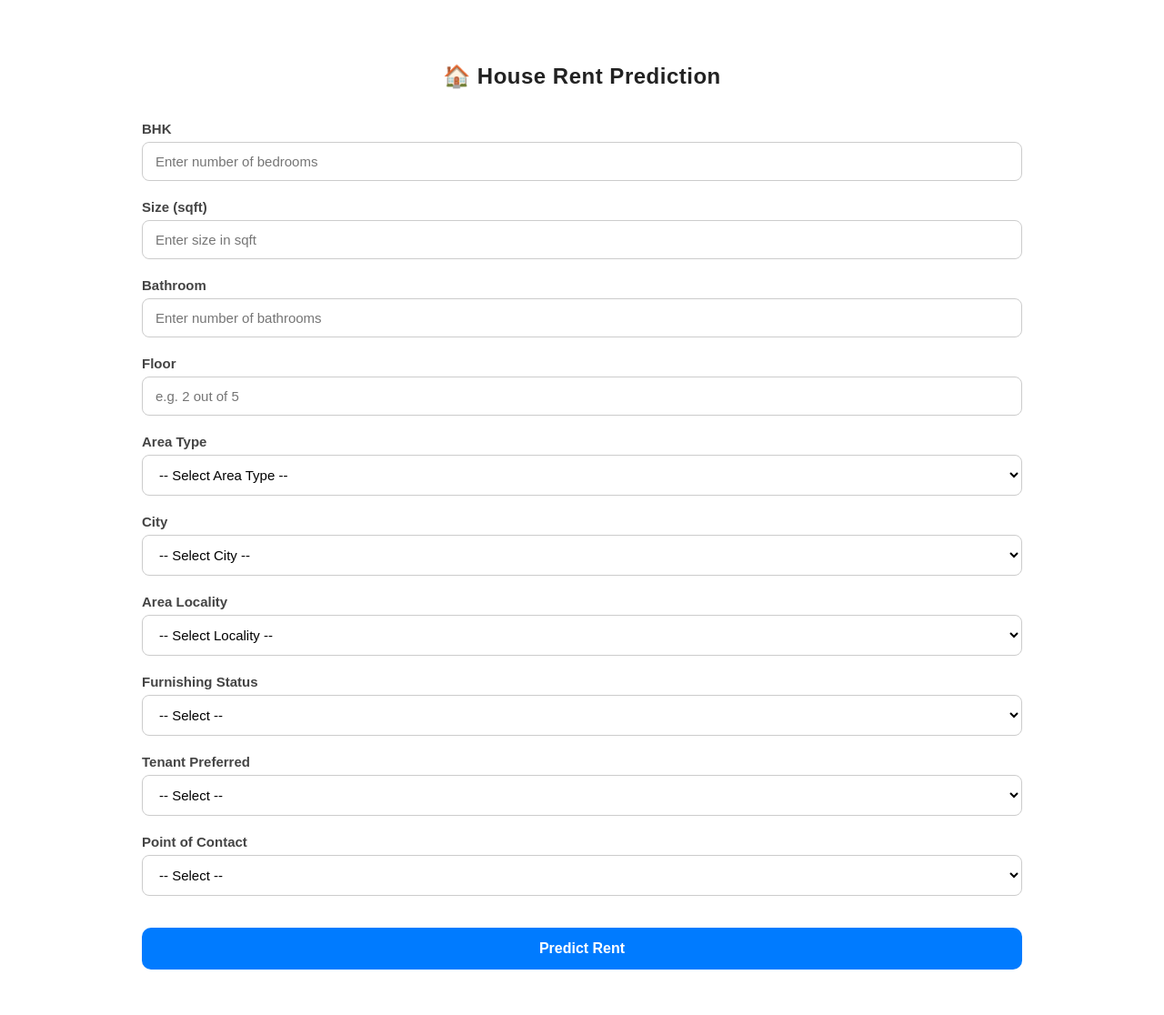
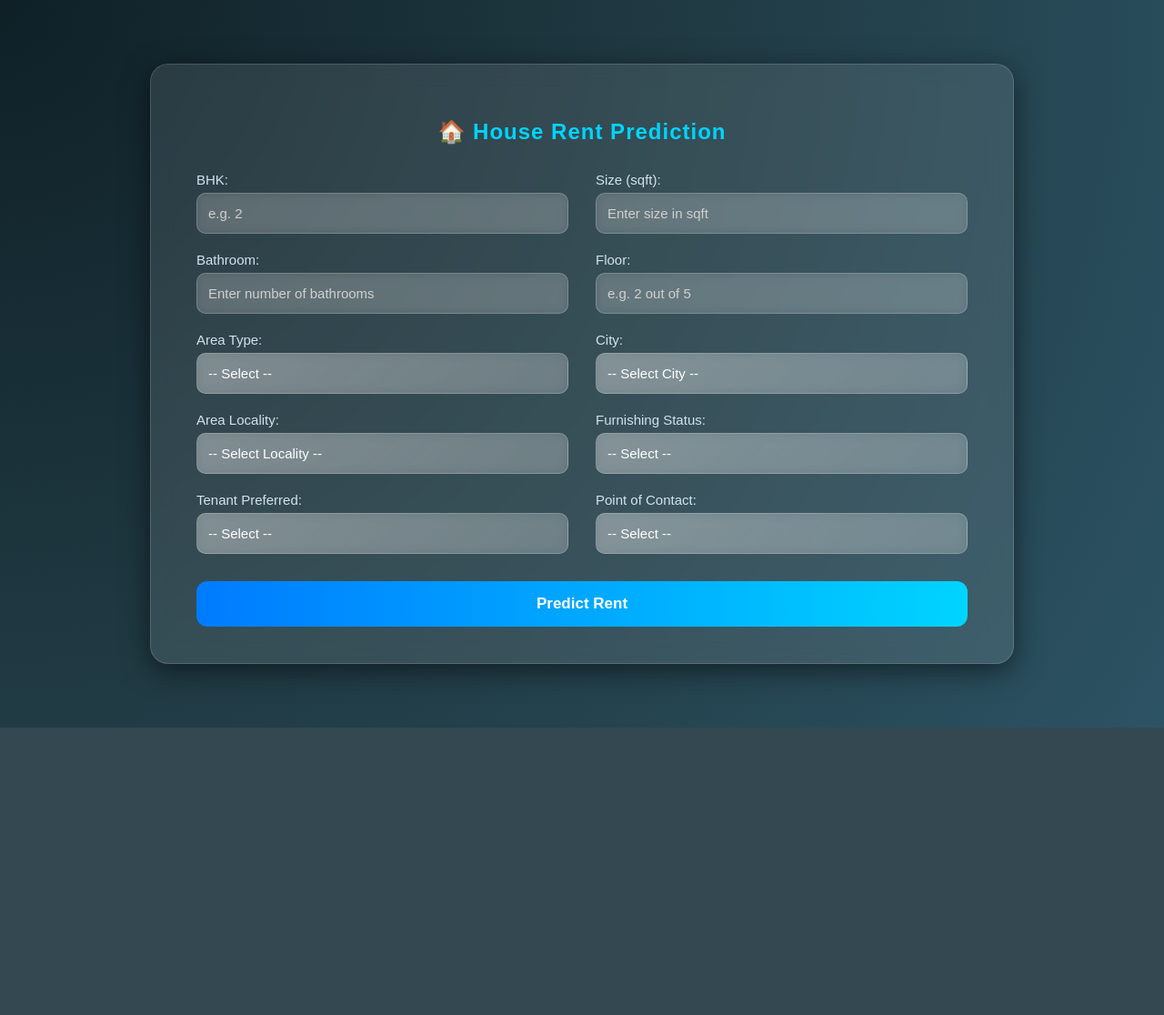
Before and after one commit to sridev05/house-rent-predictor, a Flask app: page / in a window 1280 px wide. Shown: the whole page at 91% size. After the commit the page ends 800 px from the top, so only its background shows below. Run offline with Flask 3, Linux system fonts and the light colour scheme; parts of the project's set-up code (start-up, migrations or seed data) failed here and were passed over.

Commit message:
updated..

```diff
--- a/templates/index.html
+++ b/templates/index.html
@@ -7,106 +7,130 @@
   <style>
     * {
       box-sizing: border-box;
-      font-family: 'Poppins', sans-serif;
     }
 
     body {
       margin: 0;
       padding: 0;
-      background: #ffffff; /* clean pure white background */
+      font-family: "Poppins", sans-serif;
+      background: radial-gradient(circle at top left, #0f2027, #203a43, #2c5364);
+      color: #e6e6e6;
+      min-height: 100vh;
       display: flex;
       justify-content: center;
       align-items: center;
-      min-height: 100vh;
     }
 
     .container {
-      width: 85%; /* make the form wider */
-      max-width: 1100px; /* prevent it from being too wide on big screens */
-      background: #ffffff;
-      padding: 50px 60px;
+      width: 90%;
+      max-width: 950px;
+      padding: 40px 50px;
+      background: rgba(255, 255, 255, 0.1);
       border-radius: 20px;
-
+      box-shadow: 0 8px 30px rgba(0, 0, 0, 0.5);
+      backdrop-filter: blur(12px);
+      border: 1px solid rgba(255, 255, 255, 0.15);
     }
 
     h2 {
       text-align: center;
-      margin-bottom: 35px;
-      color: #222;
-      font-weight: 600;
-      letter-spacing: 0.5px;
+      color: #00d4ff;
+      margin-bottom: 30px;
+      letter-spacing: 1px;
     }
 
     form {
-      display: flex;
-      flex-direction: column;
-      gap: 20px;
-    }
-
-    .form-group {
-      display: flex;
-      flex-direction: column;
+      display: grid;
+      grid-template-columns: 1fr 1fr;
+      gap: 20px 30px;
     }
 
     label {
       font-weight: 500;
-      color: #444;
       margin-bottom: 6px;
+      display: block;
       font-size: 15px;
-       font-weight: 700;
+      color: #d2e3f0;
     }
 
     input,
     select {
-      padding: 12px 14px;
-      border-radius: 8px;
-      border: 1px solid #ccc;
+      width: 100%;
+      height: 45px;
+      padding: 10px 12px;
+      border-radius: 10px;
+      border: 1px solid rgba(255, 255, 255, 0.2);
       outline: none;
       font-size: 15px;
-      background-color: #fff;
-      transition: 0.2s ease;
+      background: rgba(255, 255, 255, 0.15);
+      color: #fff;
+      appearance: none;
+      transition: all 0.2s ease-in-out;
+      backdrop-filter: blur(6px);
+    }
+
+    input::placeholder {
+      color: #d0d0d0;
     }
 
     input:focus,
     select:focus {
-      border-color: #007bff;
-      box-shadow: 0 0 6px rgba(0, 123, 255, 0.25);
+      border-color: #00d4ff;
+      background: rgba(255, 255, 255, 0.25);
+      box-shadow: 0 0 10px rgba(0, 212, 255, 0.3);
+    }
+
+    /* Custom dropdown styling */
+    select {
+      background-image: linear-gradient(135deg, rgba(255,255,255,0.2), rgba(255,255,255,0.05));
+      cursor: pointer;
+    }
+
+    select option {
+      background-color: #1a1f25;
+      color: #fff;
+      padding: 8px;
     }
 
     button {
-      margin-top: 15px;
-      background: #007bff;
+      grid-column: span 2;
+      background: linear-gradient(90deg, #007bff, #00d4ff);
+      border: none;
+      padding: 15px;
+      border-radius: 12px;
+      font-size: 17px;
+      font-weight: 600;
       color: #fff;
-      padding: 14px 0;
-      font-size: 16px;
-      font-weight: 600;
-      border: none;
-      border-radius: 10px;
       cursor: pointer;
+      margin-top: 10px;
       transition: 0.3s ease;
     }
 
     button:hover {
-      background: #0056d2;
-      box-shadow: 0 4px 12px rgba(0, 123, 255, 0.3);
+      transform: scale(1.03);
+      box-shadow: 0 0 20px rgba(0, 212, 255, 0.4);
     }
 
+    /* Result Box */
     .result {
+      grid-column: span 2;
       margin-top: 25px;
-      background: #e8f4ff;
-      border-left: 4px solid #007bff;
       padding: 15px;
-      border-radius: 8px;
-      font-size: 16px;
-      color: #007bff;
+      background: rgba(0, 0, 0, 0.2);
+      border-radius: 10px;
       text-align: center;
+      font-size: 18px;
       font-weight: 500;
+      color: #00ffb3;
+      box-shadow: 0 0 15px rgba(0, 255, 179, 0.2);
     }
 
-    @media (max-width: 768px) {
+    @media (max-width: 700px) {
+      form {
+        grid-template-columns: 1fr;
+      }
       .container {
-        width: 95%;
-        padding: 30px;
+        padding: 25px;
       }
     }
   </style>
@@ -116,38 +140,38 @@
     <h2>🏠 House Rent Prediction</h2>
 
     <form action="/predict" method="post">
-      <div class="form-group">
-        <label>BHK</label>
-        <input type="number" name="bhk" placeholder="Enter number of bedrooms" required>
+      <div>
+        <label for="bhk">BHK:</label>
+        <input type="number" name="bhk" placeholder="e.g. 2" required />
       </div>
 
-      <div class="form-group">
-        <label>Size (sqft)</label>
-        <input type="number" name="size" placeholder="Enter size in sqft" required>
+      <div>
+        <label for="size">Size (sqft):</label>
+        <input type="number" name="size" placeholder="Enter size in sqft" required />
       </div>
 
-      <div class="form-group">
-        <label>Bathroom</label>
-        <input type="number" name="bathroom" placeholder="Enter number of bathrooms" required>
+      <div>
+        <label for="bathroom">Bathroom:</label>
+        <input type="number" name="bathroom" placeholder="Enter number of bathrooms" required />
       </div>
 
-      <div class="form-group">
-        <label>Floor</label>
-        <input type="text" name="floor" placeholder="e.g. 2 out of 5" required>
+      <div>
+        <label for="floor">Floor:</label>
+        <input type="text" name="floor" placeholder="e.g. 2 out of 5" required />
       </div>
 
-      <div class="form-group">
-        <label>Area Type</label>
+      <div>
+        <label for="area_type">Area Type:</label>
         <select name="area_type" required>
-          <option value="">-- Select Area Type --</option>
+          <option value="">-- Select --</option>
           <option value="Super Area">Super Area</option>
           <option value="Carpet Area">Carpet Area</option>
           <option value="Built Area">Built Area</option>
         </select>
       </div>
 
-      <div class="form-group">
-        <label>City</label>
+      <div>
+        <label for="city">City:</label>
         <select name="city" required>
           <option value="">-- Select City --</option>
           <option value="Bangalore">Bangalore</option>
@@ -159,8 +183,8 @@
         </select>
       </div>
 
-      <div class="form-group">
-        <label>Area Locality</label>
+      <div>
+        <label for="area_locality">Area Locality:</label>
         <select name="area_locality" required>
           <option value="">-- Select Locality --</option>
           <option value="Whitefield">Whitefield</option>
@@ -172,8 +196,8 @@
         </select>
       </div>
 
-      <div class="form-group">
-        <label>Furnishing Status</label>
+      <div>
+        <label for="furnishing_status">Furnishing Status:</label>
         <select name="furnishing_status" required>
           <option value="">-- Select --</option>
           <option value="Furnished">Furnished</option>
@@ -182,8 +206,8 @@
         </select>
       </div>
 
-      <div class="form-group">
-        <label>Tenant Preferred</label>
+      <div>
+        <label for="tenant_preferred">Tenant Preferred:</label>
         <select name="tenant_preferred" required>
           <option value="">-- Select --</option>
           <option value="Family">Family</option>
@@ -192,8 +216,8 @@
         </select>
       </div>
 
-      <div class="form-group">
-        <label>Point of Contact</label>
+      <div>
+        <label for="point_of_contact">Point of Contact:</label>
         <select name="point_of_contact" required>
           <option value="">-- Select --</option>
           <option value="Owner">Owner</option>
@@ -203,11 +227,13 @@
       </div>
 
       <button type="submit">Predict Rent</button>
+
+      {% if prediction_text %}
+      <div class="result">
+        {{ prediction_text }}
+      </div>
+      {% endif %}
     </form>
-
-    {% if prediction_text %}
-    <div class="result">{{ prediction_text }}</div>
-    {% endif %}
   </div>
 </body>
 </html>
```
